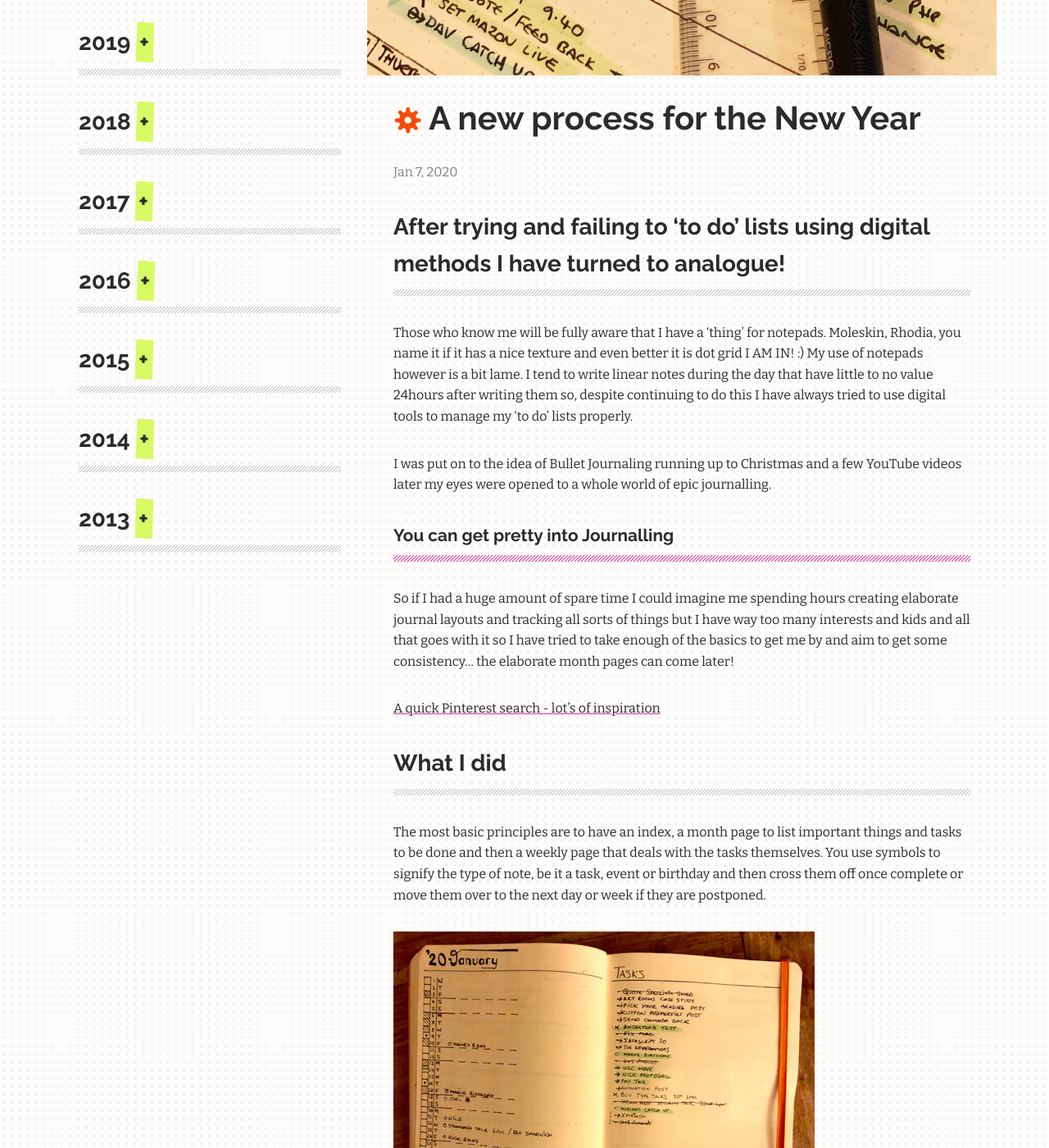
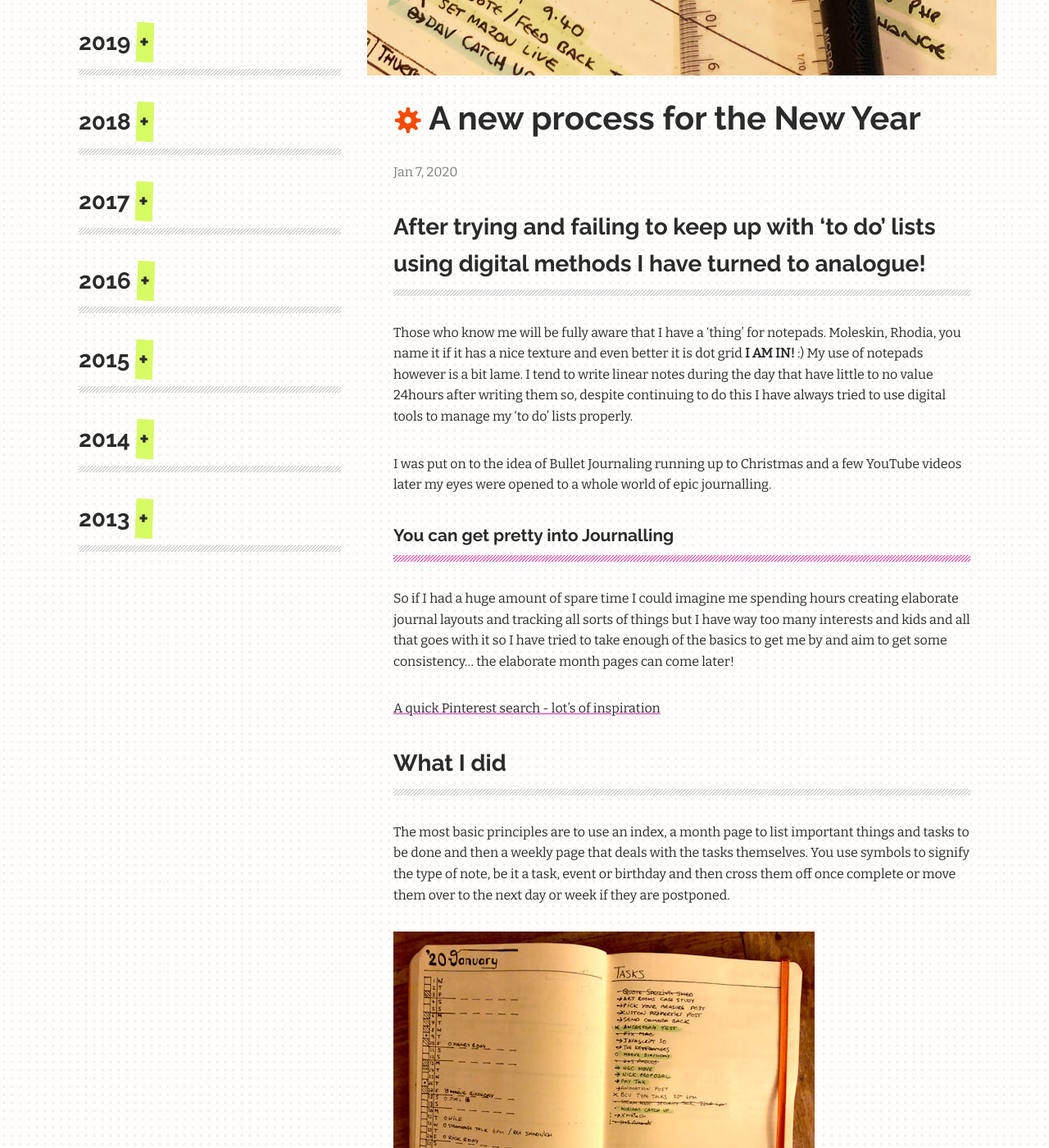
Before and after one commit to maxray/maxray.github.io, a Jekyll site: the page built from _posts/2020-01-07-bullet-journal.markdown, in a window 1280 px wide and 1400 px high, scrolled down 420 px. Shown: the whole window at 82% size. Built offline with Jekyll 4.4.1, drawn with Linux system fonts in a browser that asks for light colours; some of the changed text lies outside the part shown.

Commit message:
Updated Bullet Journal

```diff
--- a/_posts/2020-01-07-bullet-journal.markdown
+++ b/_posts/2020-01-07-bullet-journal.markdown
@@ -7,12 +7,11 @@ thumbnail_image: "/uploads/bullet-journals.jpg"
 layout: post
 ---
 
-### After trying and failing to 'to do' lists using digital methods I have turned to analogue!
+### After trying and failing to keep up with 'to do' lists using digital methods I have turned to analogue!
 
-Those who know me will be fully aware that I have a 'thing' for notepads. Moleskin, Rhodia, you name it if it has a nice texture and even better it is dot grid I AM IN! :)  My use of notepads however is a bit lame. I tend to write linear notes during the day that have little to no value 24hours after writing them so, despite continuing to do this I have always tried to use digital tools to manage my 'to do' lists properly.
+Those who know me will be fully aware that I have a 'thing' for notepads. Moleskin, Rhodia, you name it if it has a nice texture and even better it is dot grid **I AM IN!** :)  My use of notepads however is a bit lame. I tend to write linear notes during the day that have little to no value 24hours after writing them so, despite continuing to do this I have always tried to use digital tools to manage my 'to do' lists properly.
 
 I was put on to the idea of Bullet Journaling running up to Christmas and a few YouTube videos later my eyes were opened to a whole world of epic journalling.
-
 
 #### You can get pretty into Journalling
 
@@ -22,12 +21,14 @@ So if I had a huge amount of spare time I could imagine me spending hours creati
 
 ### What I did
 
-The most basic principles are to have an index, a month page to list important things and tasks to be done and then a weekly page that deals with the tasks themselves. You use symbols to signify the type of note, be it a task, event or birthday and then cross them off once complete or move them over to the next day or week if they are postponed.
+The most basic principles are to use an index, a month page to list important things and tasks to be done and then a weekly page that deals with the tasks themselves. You use symbols to signify the type of note, be it a task, event or birthday and then cross them off once complete or move them over to the next day or week if they are postponed.
 
 ![A simple month list to mark important dates](/uploads/bullet-journals-2.jpg "A simple month list to mark important dates")
 
 ### What I think
 
-Interestingly it is the act of slowing things down and commiting to to a medium without an "Undo" shortcut that I think is helping me to manage things better. I take a little time on a Sunday afternoon to draw out the coming week, transfer and cross out tasks and check other sources such as the family calendar for any sneaky events.
+Interestingly it is the act of slowing things down and committing to a medium without an "Undo" shortcut that I think is helping me to manage things better. I take a little time on a Sunday afternoon to draw out the coming week, transfer and cross out tasks and check other sources such as the family calendar for any sneaky events.
 
 Trello and the like offer so much functionality that should make managing my tasks a breeze - but the fact it is so instant means thing get forgotten or put off and suddenly another board is condemned to the Trello graveyard of ignored boards.
+
+Either way I have managed to stay on top fo things for the first two months of the year... will I be doing a Bullet Journal update in December? **I hope so. **
```
